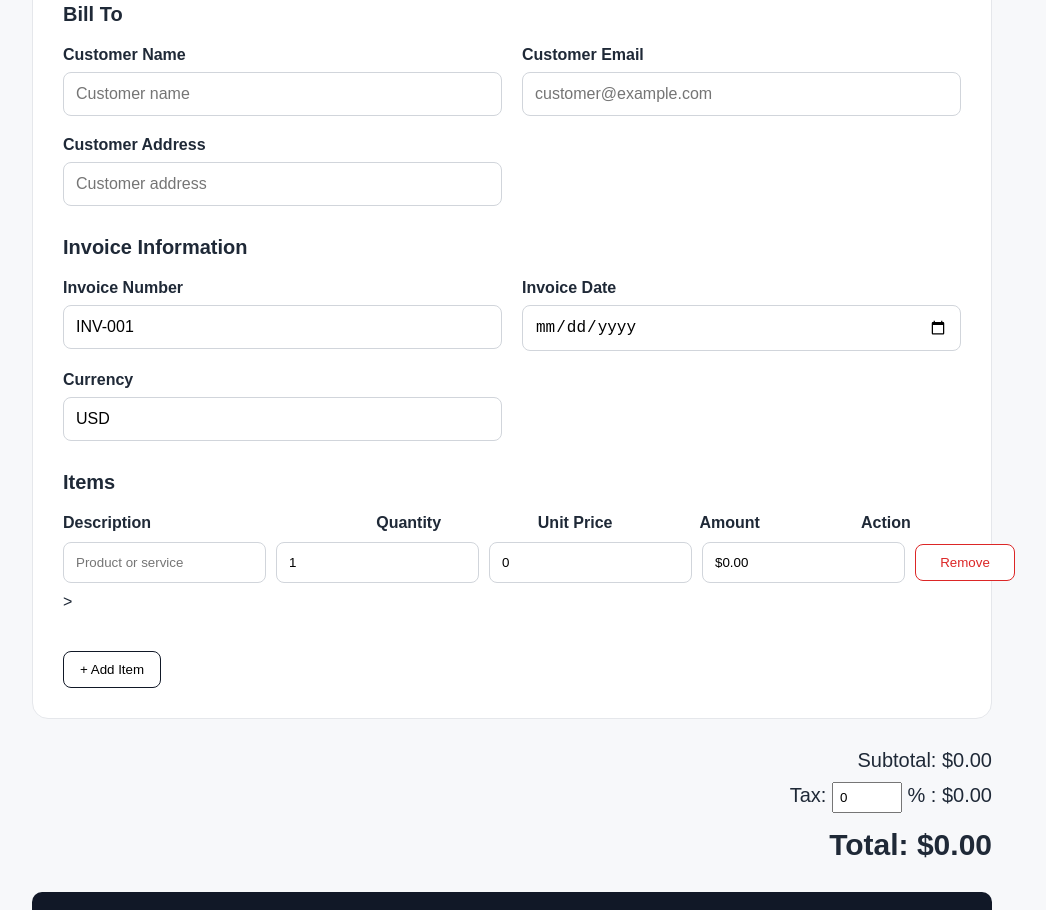
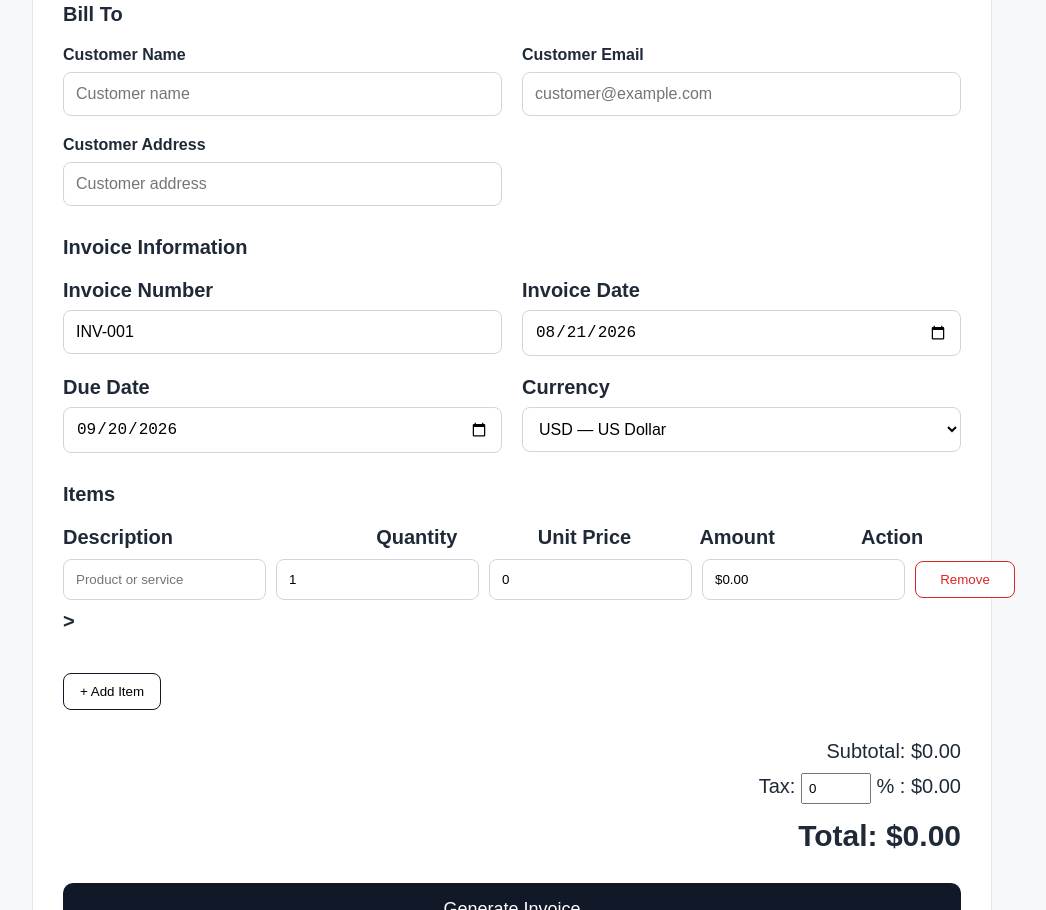
Before and after one commit to zhengthomas54-creator/aigohelp, a plain HTML site: page invoice-generator/index.html in a window 1280 px wide. Shown: the part 557-1467 px from the top of the page, without its empty margins (128-1174 px from the left). Drawn offline with Linux system fonts and the light colour scheme.

Commit message:
Update index.html

```diff
--- a/invoice-generator/index.html
+++ b/invoice-generator/index.html
@@ -89,11 +89,13 @@
             font-weight: 600;
         }
 
-        .form-group input {
+       .form-group input,
+.form-group select {
     padding: 12px;
     border: 1px solid #d1d5db;
     border-radius: 8px;
     font-size: 16px;
+    background: white;
 }
 
       .items-header,
@@ -354,6 +356,11 @@
         <div class="section">
 
             <h2>
+            <!-- INVOICE INFORMATION -->
+
+<div class="section">
+
+    <h2>
         Invoice Information
     </h2>
 
@@ -366,6 +373,7 @@
             </label>
 
             <input
+                id="invoiceNumber"
                 type="text"
                 value="INV-001"
             >
@@ -380,6 +388,21 @@
             </label>
 
             <input
+                id="invoiceDate"
+                type="date"
+            >
+
+        </div>
+
+
+        <div class="form-group">
+
+            <label>
+                Due Date
+            </label>
+
+            <input
+                id="dueDate"
                 type="date"
             >
 
@@ -392,10 +415,47 @@
                 Currency
             </label>
 
-                    <input
-                        type="text"
-                        value="USD"
+            <select
+                id="currency"
             >
+
+                <option value="USD">
+                    USD — US Dollar
+                </option>
+
+                <option value="EUR">
+                    EUR — Euro
+                </option>
+
+                <option value="GBP">
+                    GBP — British Pound
+                </option>
+
+                <option value="CAD">
+                    CAD — Canadian Dollar
+                </option>
+
+                <option value="AUD">
+                    AUD — Australian Dollar
+                </option>
+
+                <option value="SGD">
+                    SGD — Singapore Dollar
+                </option>
+
+                <option value="HKD">
+                    HKD — Hong Kong Dollar
+                </option>
+
+                <option value="CNY">
+                    CNY — Chinese Yuan
+                </option>
+
+                <option value="VND">
+                    VND — Vietnamese Dong
+                </option>
+
+            </select>
 
         </div>
 
@@ -682,7 +742,59 @@ function removeItem(button) {
 
     calculateTotal();
 }
+function setDefaultDates() {
 
+    const today =
+        new Date();
+
+    const year =
+        today.getFullYear();
+
+    const month =
+        String(
+            today.getMonth() + 1
+        ).padStart(2, "0");
+
+    const day =
+        String(
+            today.getDate()
+        ).padStart(2, "0");
+
+    const todayString =
+        `${year}-${month}-${day}`;
+
+
+    document.getElementById("invoiceDate").value =
+        todayString;
+
+
+    const dueDate =
+        new Date(today);
+
+    dueDate.setDate(
+        dueDate.getDate() + 30
+    );
+
+
+    const dueYear =
+        dueDate.getFullYear();
+
+    const dueMonth =
+        String(
+            dueDate.getMonth() + 1
+        ).padStart(2, "0");
+
+    const dueDay =
+        String(
+            dueDate.getDate()
+        ).padStart(2, "0");
+
+
+    document.getElementById("dueDate").value =
+        `${dueYear}-${dueMonth}-${dueDay}`;
+
+}
+    setDefaultDates();
 </script>
 </body>
 
```
Lines whose indentation alone changed are shown as unchanged.
